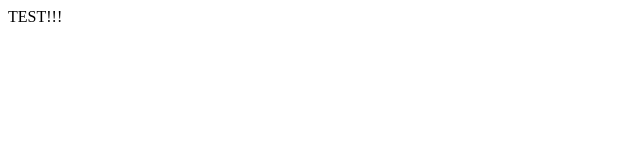
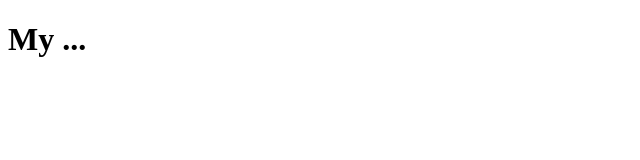
Before and after one commit to gakey1/test-practice, a plain HTML site: page index.html in a window 1280 px wide. Shown: the whole page, without its empty margins (0-640 px from the left). Drawn offline with Linux system fonts and the light colour scheme.

Commit message:
2nd test

```diff
--- a/index.html
+++ b/index.html
@@ -7,6 +7,8 @@
     <title>Document</title>
 </head>
 <body>
-    TEST!!!
+  <h1>My ...</h1>
+
+  </ul>
 </body>
 </html>
```
